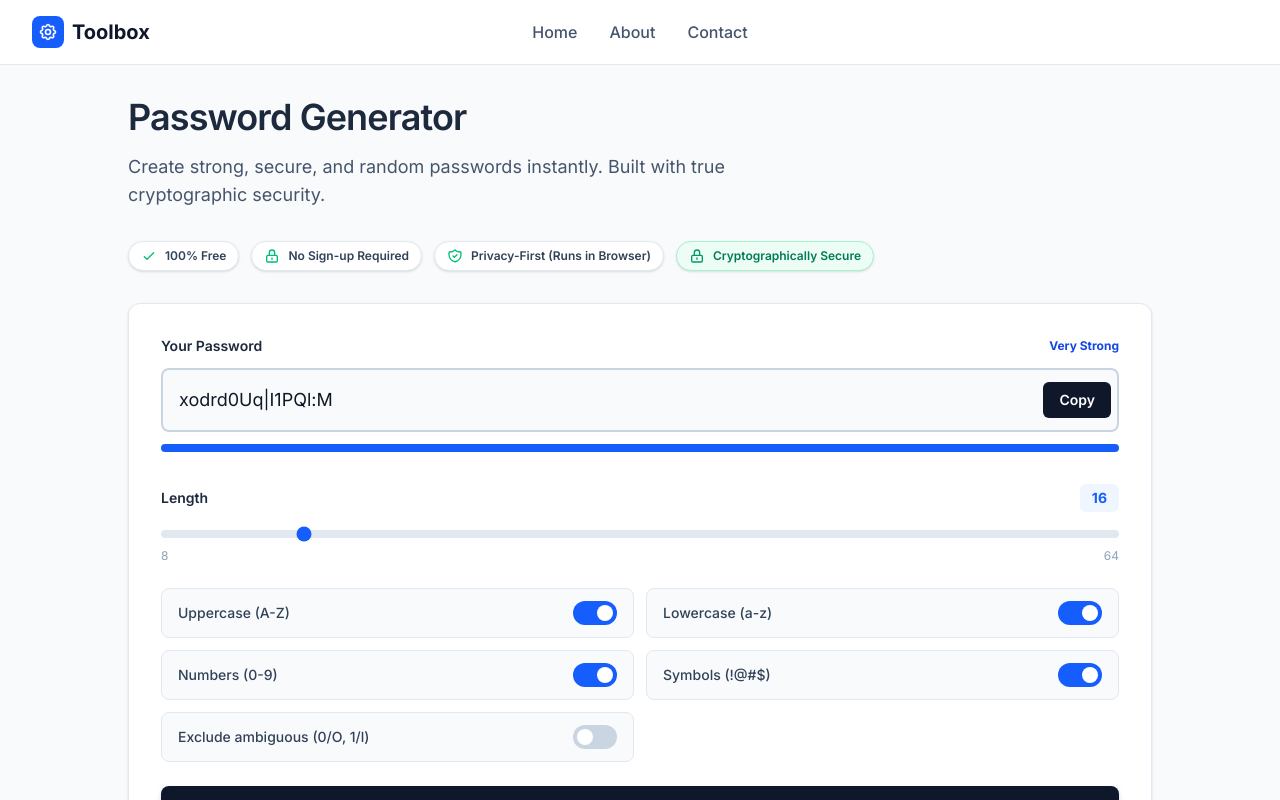
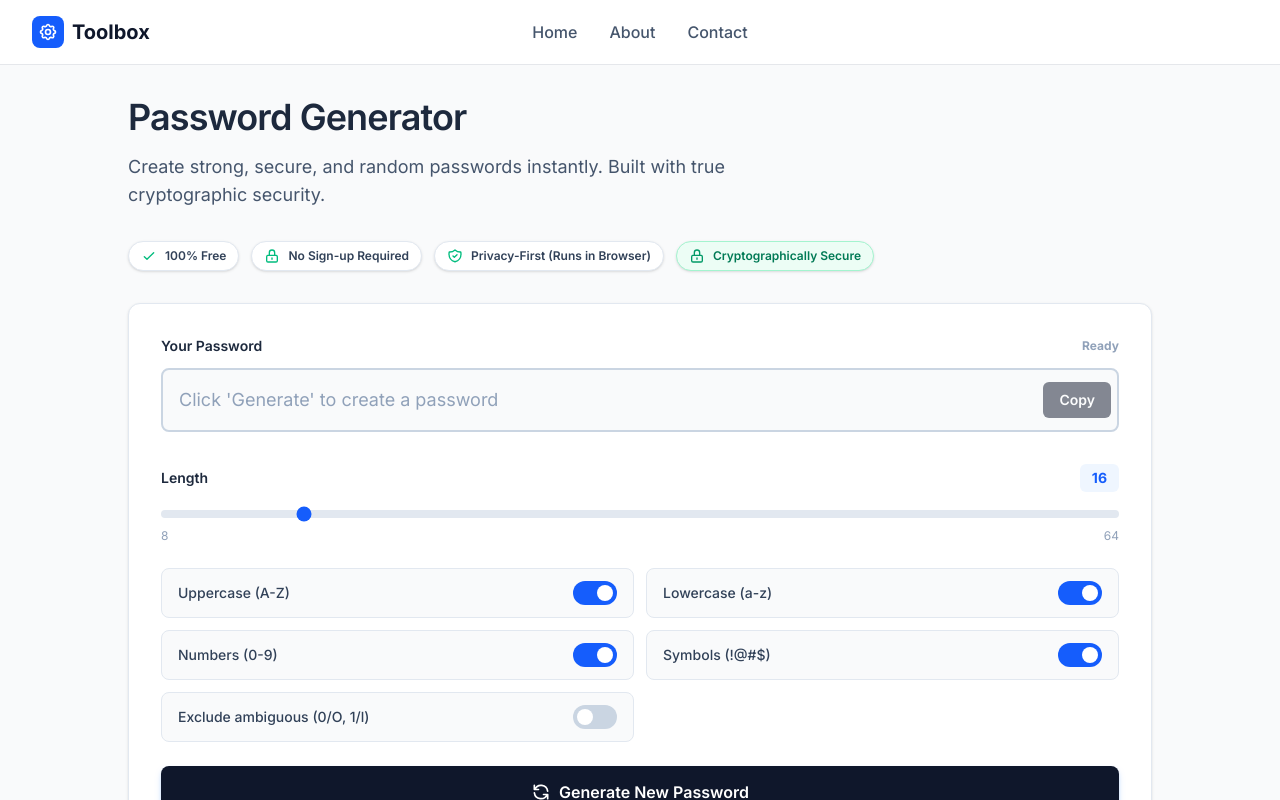
Before and after one commit to kashifali7890/toolbox, a Next.js app: page /tools/password-generator in a window 1280 px wide. Shown: the top 800 px of the page. Built offline with nearby package versions, Linux system fonts and the light colour scheme.

Commit message:
Fix password generator: start empty, generate only on button click

```diff
--- a/src/app/tools/password-generator/page.tsx
+++ b/src/app/tools/password-generator/page.tsx
@@ -1,7 +1,7 @@
 // src/app/tools/password-generator/page.tsx
 "use client";
 
-import { useState, useEffect } from "react";
+import { useState } from "react";
 import Link from "next/link";
 import Header from "@/components/Header";
 import Footer from "@/components/Footer";
@@ -77,6 +77,8 @@ export default function PasswordGenerator() {
   const [includeNumbers, setIncludeNumbers] = useState(true);
   const [includeSymbols, setIncludeSymbols] = useState(true);
   const [excludeAmbiguous, setExcludeAmbiguous] = useState(false);
+
+  // ✅ Starts empty, no auto-generation
   const [password, setPassword] = useState("");
   const [copySuccess, setCopySuccess] = useState(false);
 
@@ -103,15 +105,10 @@ export default function PasswordGenerator() {
     setPassword(result);
   };
 
-  // Generate an initial password on load
-  useEffect(() => {
-    generate();
-    // eslint-disable-next-line react-hooks/exhaustive-deps
-  }, []);
+  // ✅ Strength calculation only matters if a password exists
+  const poolSize = buildPool().length;
+  const entropy = poolSize > 0 && password ? length * Math.log2(poolSize) : 0;
 
-  // Strength calculation based on entropy
-  const poolSize = buildPool().length;
-  const entropy = poolSize > 0 ? length * Math.log2(poolSize) : 0;
   const strength =
     entropy < 45
       ? {
@@ -248,22 +245,29 @@ export default function PasswordGenerator() {
                   <label className="block text-sm font-semibold text-slate-800">
                     Your Password
                   </label>
+                  {/* ✅ Conditional strength label */}
+                  {password ? (
                     <span className={`text-xs font-bold ${strength.text}`}>
                       {strength.label}
                     </span>
+                  ) : (
+                    <span className="text-xs font-bold text-slate-400">
+                      Ready
+                    </span>
+                  )}
                 </div>
                 <div className="relative">
                   <input
                     type="text"
                     readOnly
                     value={password}
-                    placeholder="Select at least one option..."
-                    className="w-full px-4 py-4 pr-32 rounded-lg border-2 border-slate-300 bg-gray-50 font-mono text-lg text-slate-900 outline-none"
+                    placeholder="Click 'Generate' to create a password"
+                    className="w-full px-4 py-4 pr-32 rounded-lg border-2 border-slate-300 bg-gray-50 font-mono text-lg text-slate-900 outline-none placeholder:text-slate-400"
                   />
                   <button
                     onClick={handleCopy}
                     disabled={!password}
-                    className={`absolute right-2 top-1/2 -translate-y-1/2 px-4 py-2 rounded-md text-sm font-semibold transition-all disabled:opacity-50 ${
+                    className={`absolute right-2 top-1/2 -translate-y-1/2 px-4 py-2 rounded-md text-sm font-semibold transition-all disabled:opacity-50 disabled:cursor-not-allowed ${
                       copySuccess
                         ? "bg-emerald-600 text-white"
                         : "bg-slate-900 text-white hover:bg-slate-700"
@@ -272,13 +276,16 @@ export default function PasswordGenerator() {
                     {copySuccess ? "Copied!" : "Copy"}
                   </button>
                 </div>
-                {/* Strength bar */}
+
+                {/* ✅ Conditional strength bar */}
+                {password && (
                   <div className="mt-3 h-2 w-full bg-slate-100 rounded-full overflow-hidden">
                     <div
                       className={`h-full ${strength.color} transition-all duration-300`}
                       style={{ width: strength.width }}
                     ></div>
                   </div>
+                )}
               </div>
 
               {/* Controls */}
@@ -495,7 +502,6 @@ export default function PasswordGenerator() {
           </main>
         </div>
       </div>
-
       <Footer />
     </div>
   );
@@ -519,14 +525,10 @@ function Toggle({
         role="switch"
         aria-checked={checked}
         onClick={() => onChange(!checked)}
-        className={`relative inline-flex h-6 w-11 shrink-0 items-center rounded-full transition-colors ${
-          checked ? "bg-blue-600" : "bg-slate-300"
-        }`}
+        className={`relative inline-flex h-6 w-11 shrink-0 items-center rounded-full transition-colors ${checked ? "bg-blue-600" : "bg-slate-300"}`}
       >
         <span
-          className={`inline-block h-4 w-4 transform rounded-full bg-white transition-transform ${
-            checked ? "translate-x-6" : "translate-x-1"
-          }`}
+          className={`inline-block h-4 w-4 transform rounded-full bg-white transition-transform ${checked ? "translate-x-6" : "translate-x-1"}`}
         />
       </button>
     </label>
```
Lines whose indentation alone changed are shown as unchanged.
